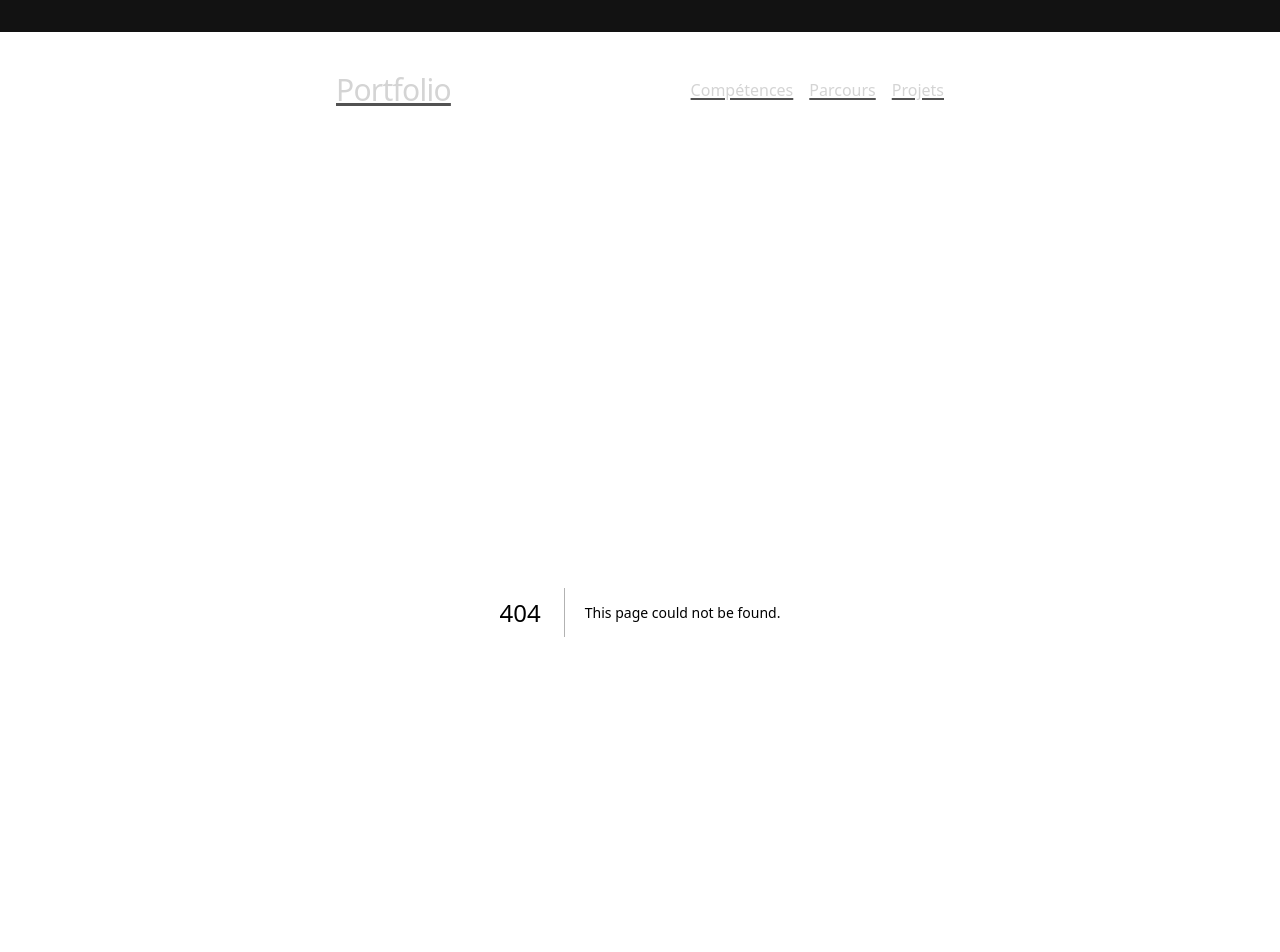
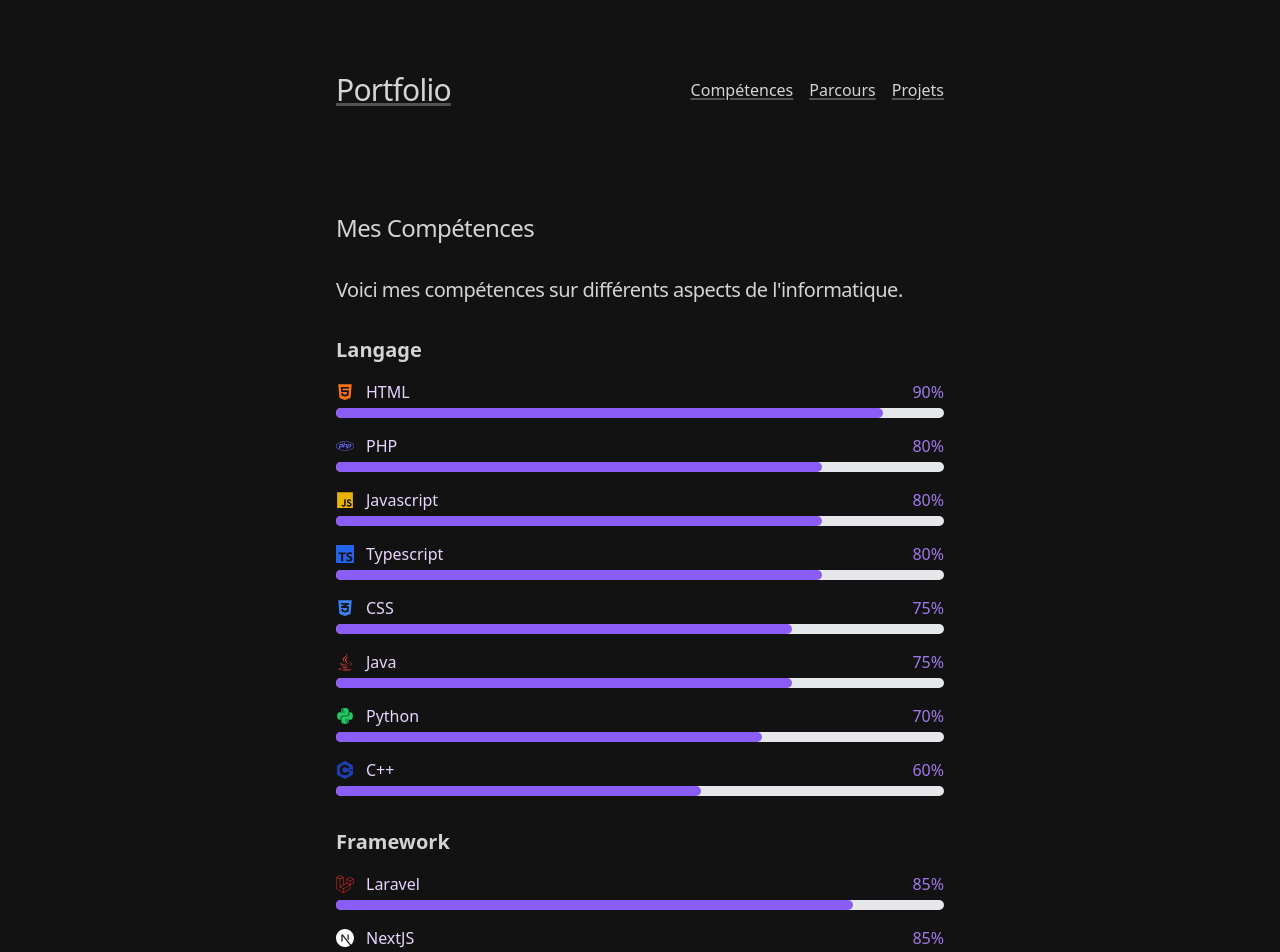
Before and after one commit to Smybu/Portfolio-NextJS, a Next.js app: page /projets/vibrations in a window 1280 px wide. Before the commit this address had no page. Shown: the top 952 px of the page. Built offline with nearby package versions, Linux system fonts and the light colour scheme.

Commit message:
base project part

```diff
--- /dev/null
+++ b/app/components/ProjetBlock.tsx
@@ -0,0 +1,46 @@
+import React from "react";
+import Link from "next/link";
+
+interface Projet {
+    titre: string;
+    description: string;
+    link: string;
+    langages: string[];
+}
+
+const ProjetsList: React.FC<{ projets: Projet[] }> = ({ projets }) => {
+    return (
+        <div className="flex flex-col items-center justify-center p-4">
+            {projets.map((projet, index) => (
+                <div
+                    key={index}
+                    className="max-w-md w-full shadow-md rounded-lg p-6 mb-4 border border-gray-200 hover:shadow-lg transition-shadow duration-300"
+                >
+                    <h2 className="text-xl font-semibold text-purple-500 text-center mb-2">{projet.titre}</h2>
+                    <p className="prose mb-4 text-center">{projet.description}</p>
+                    <div className="flex flex-wrap gap-2 mb-4 justify-center">
+                        {projet.langages.map((langage, i) => (
+                            <span
+                                key={i}
+                                className="bg-purple-500 prose text-sm font-medium px-2 py-1 rounded-full"
+                            >
+                {langage}
+              </span>
+                        ))}
+                    </div>
+                    <div className="flex justify-center">
+                        <Link
+                            href={projet.link}
+                            className="bg-purple-500 text-white py-2 px-4 rounded-lg hover:bg-purple-300 transition-all"
+                            aria-label={`En savoir plus sur ${projet.titre}`}
+                        >
+                            En savoir plus
+                        </Link>
+                    </div>
+                </div>
+            ))}
+        </div>
+    );
+};
+
+export default ProjetsList;
--- /dev/null
+++ b/app/projets/diagrams/page.tsx
@@ -0,0 +1,47 @@
+import React from "react";
+import CompetenceBlock from "@/app/components/CompetenceBlock";
+
+interface Competence {
+    categorie: string;
+    elements: { nom: string; niveau: number }[];
+}
+
+const competences: Competence[] = [
+    {
+        categorie: "Langage",
+        elements: [
+            { nom: "HTML", niveau: 90 },
+            { nom: "PHP", niveau: 80 },
+            { nom: "Javascript", niveau: 80 },
+            { nom: "Typescript", niveau: 80 },
+            { nom: "CSS", niveau: 75 },
+            { nom: "Java", niveau: 75 },
+            { nom: "Python", niveau: 70 },
+            { nom: "C++", niveau: 60 },
+        ],
+    },
+    {
+        categorie: "Framework",
+        elements: [
+            { nom: "Laravel", niveau: 85 },
+            { nom: "NextJS", niveau: 85 },
+            { nom: "Spring", niveau: 80 },
+            { nom: "Flask", niveau: 65 },
+            { nom: "Angular", niveau: 60 },
+        ],
+    },
+];
+
+export default function CompetencesPage() {
+    return (
+        <section>
+            <h1 className="mb-8 text-2xl font-medium tracking-tight prose">Mes Compétences</h1>
+            <h3 className="mb-8 text-xl font-medium tracking-tight prose">Voici mes compétences sur différents aspects de l'informatique.</h3>
+            <div>
+                {competences.map(({ categorie, elements }, index) => (
+                    <CompetenceBlock key={index} categorie={categorie} elements={elements} />
+                ))}
+            </div>
+        </section>
+    );
+}
--- /dev/null
+++ b/app/projets/marathon/page.tsx
@@ -0,0 +1,47 @@
+import React from "react";
+import CompetenceBlock from "@/app/components/CompetenceBlock";
+
+interface Competence {
+    categorie: string;
+    elements: { nom: string; niveau: number }[];
+}
+
+const competences: Competence[] = [
+    {
+        categorie: "Langage",
+        elements: [
+            { nom: "HTML", niveau: 90 },
+            { nom: "PHP", niveau: 80 },
+            { nom: "Javascript", niveau: 80 },
+            { nom: "Typescript", niveau: 80 },
+            { nom: "CSS", niveau: 75 },
+            { nom: "Java", niveau: 75 },
+            { nom: "Python", niveau: 70 },
+            { nom: "C++", niveau: 60 },
+        ],
+    },
+    {
+        categorie: "Framework",
+        elements: [
+            { nom: "Laravel", niveau: 85 },
+            { nom: "NextJS", niveau: 85 },
+            { nom: "Spring", niveau: 80 },
+            { nom: "Flask", niveau: 65 },
+            { nom: "Angular", niveau: 60 },
+        ],
+    },
+];
+
+export default function CompetencesPage() {
+    return (
+        <section>
+            <h1 className="mb-8 text-2xl font-medium tracking-tight prose">Mes Compétences</h1>
+            <h3 className="mb-8 text-xl font-medium tracking-tight prose">Voici mes compétences sur différents aspects de l'informatique.</h3>
+            <div>
+                {competences.map(({ categorie, elements }, index) => (
+                    <CompetenceBlock key={index} categorie={categorie} elements={elements} />
+                ))}
+            </div>
+        </section>
+    );
+}
--- a/app/projets/page.tsx
+++ b/app/projets/page.tsx
@@ -1,24 +1,35 @@
-import { Navbar } from "@/app/ui/dashboard/nav";
-import Footer from "@/app/ui/dashboard/footer";
+import React from "react";
+import ProjetsList from "@/app/components/ProjetBlock";
 
-export default function Projets() {
-    return (
-        <>
-            <Navbar />
-            <section className="prose prose-neutral dark:prose-invert">
-                <h1>Compétences</h1>
-                <p>
-                    Ici, vous pouvez présenter les compétences que vous possédez.
-                    Par exemple :
-                </p>
-                <ul>
-                    <li>Développement web (HTML, CSS, JavaScript, React)</li>
-                    <li>Gestion de projets (agiles, SCRUM)</li>
-                    <li>Connaissances en base de données (SQL, NoSQL)</li>
-                    {/* Ajoutez d'autres compétences ici */}
-                </ul>
-            </section>
-            <Footer />
-        </>
-    );
-}
+const projets = [
+    {
+        titre: "Site WATIF",
+        description: "Projet en groupe sur 6 semaines de réalisation d'un réseau social",
+        link: "/projets/watif",
+        langages: ["React", "Spring", "MongoDB", "Python"],
+    },
+    {
+        titre: "Stage chez DiagRAMS Technologies",
+        description: "Stage de 10 semaines chez une entreprise de maintenance prédictive",
+        link: "/projets/diagrams",
+        langages: ["React", "Typescript", "SQL"],
+    },
+    {
+        titre: "Application de maintenance prédictive",
+        description: "Projet de BTS consistant aux mesures des vibrations d'un moteur",
+        link: "/projets/vibrations",
+        langages: ["NodeJS", "ESP32", "MQTT"],
+    },
+    {
+        titre: "Marathon du Web",
+        description: "La réalisation d'un site web en 48h",
+        link: "/projets/marathon",
+        langages: ["Laravel", "BDD", "HTML", "CSS"],
+    },
+];
+
+const Projets: React.FC = () => {
+    return <ProjetsList projets={projets} />;
+};
+
+export default Projets;
--- /dev/null
+++ b/app/projets/vibrations/page.tsx
@@ -0,0 +1,47 @@
+import React from "react";
+import CompetenceBlock from "@/app/components/CompetenceBlock";
+
+interface Competence {
+    categorie: string;
+    elements: { nom: string; niveau: number }[];
+}
+
+const competences: Competence[] = [
+    {
+        categorie: "Langage",
+        elements: [
+            { nom: "HTML", niveau: 90 },
+            { nom: "PHP", niveau: 80 },
+            { nom: "Javascript", niveau: 80 },
+            { nom: "Typescript", niveau: 80 },
+            { nom: "CSS", niveau: 75 },
+            { nom: "Java", niveau: 75 },
+            { nom: "Python", niveau: 70 },
+            { nom: "C++", niveau: 60 },
+        ],
+    },
+    {
+        categorie: "Framework",
+        elements: [
+            { nom: "Laravel", niveau: 85 },
+            { nom: "NextJS", niveau: 85 },
+            { nom: "Spring", niveau: 80 },
+            { nom: "Flask", niveau: 65 },
+            { nom: "Angular", niveau: 60 },
+        ],
+    },
+];
+
+export default function CompetencesPage() {
+    return (
+        <section>
+            <h1 className="mb-8 text-2xl font-medium tracking-tight prose">Mes Compétences</h1>
+            <h3 className="mb-8 text-xl font-medium tracking-tight prose">Voici mes compétences sur différents aspects de l'informatique.</h3>
+            <div>
+                {competences.map(({ categorie, elements }, index) => (
+                    <CompetenceBlock key={index} categorie={categorie} elements={elements} />
+                ))}
+            </div>
+        </section>
+    );
+}
--- /dev/null
+++ b/app/projets/watif/page.tsx
@@ -0,0 +1,47 @@
+import React from "react";
+import CompetenceBlock from "@/app/components/CompetenceBlock";
+
+interface Competence {
+    categorie: string;
+    elements: { nom: string; niveau: number }[];
+}
+
+const competences: Competence[] = [
+    {
+        categorie: "Langage",
+        elements: [
+            { nom: "HTML", niveau: 90 },
+            { nom: "PHP", niveau: 80 },
+            { nom: "Javascript", niveau: 80 },
+            { nom: "Typescript", niveau: 80 },
+            { nom: "CSS", niveau: 75 },
+            { nom: "Java", niveau: 75 },
+            { nom: "Python", niveau: 70 },
+            { nom: "C++", niveau: 60 },
+        ],
+    },
+    {
+        categorie: "Framework",
+        elements: [
+            { nom: "Laravel", niveau: 85 },
+            { nom: "NextJS", niveau: 85 },
+            { nom: "Spring", niveau: 80 },
+            { nom: "Flask", niveau: 65 },
+            { nom: "Angular", niveau: 60 },
+        ],
+    },
+];
+
+export default function CompetencesPage() {
+    return (
+        <section>
+            <h1 className="mb-8 text-2xl font-medium tracking-tight prose">Mes Compétences</h1>
+            <h3 className="mb-8 text-xl font-medium tracking-tight prose">Voici mes compétences sur différents aspects de l'informatique.</h3>
+            <div>
+                {competences.map(({ categorie, elements }, index) => (
+                    <CompetenceBlock key={index} categorie={categorie} elements={elements} />
+                ))}
+            </div>
+        </section>
+    );
+}
```
